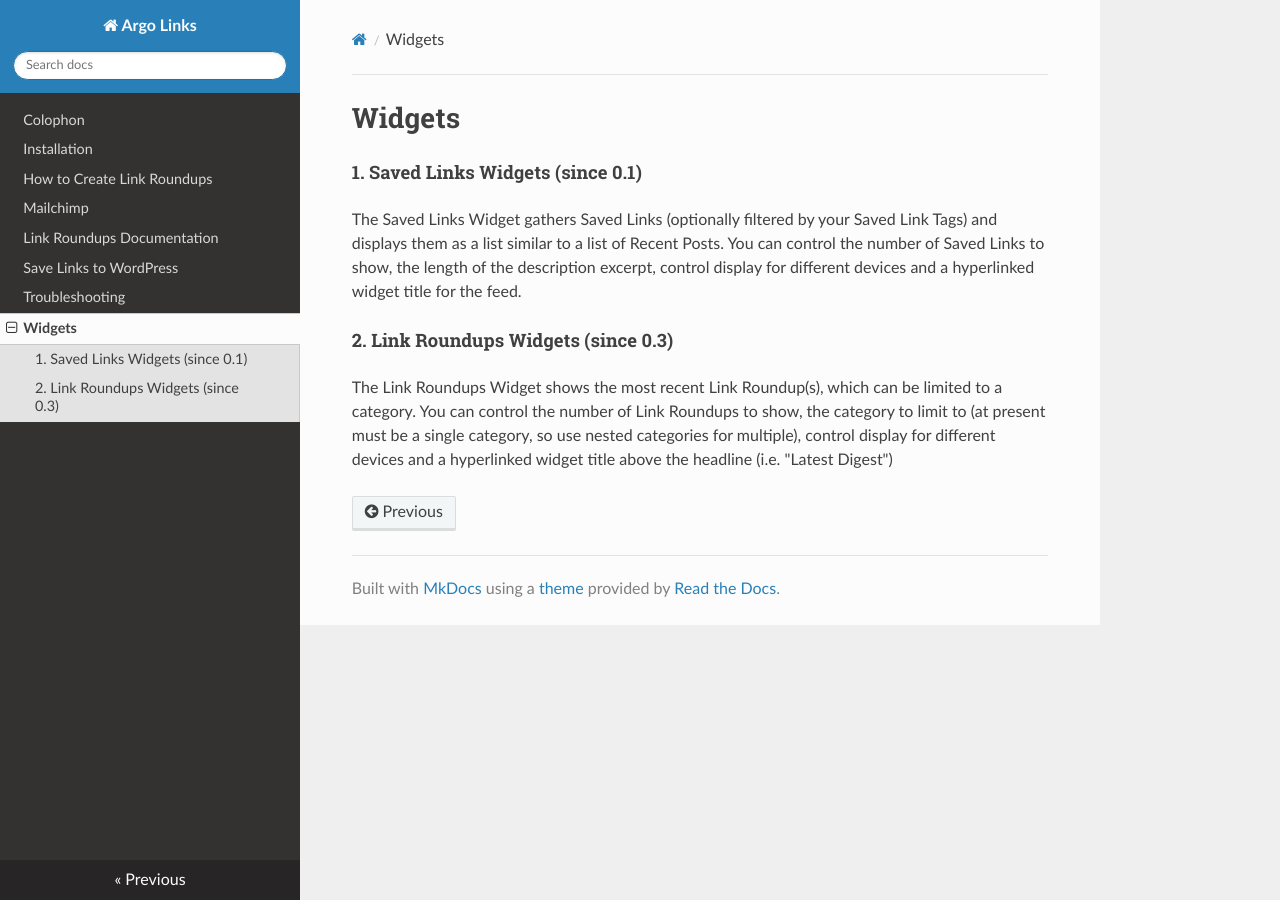
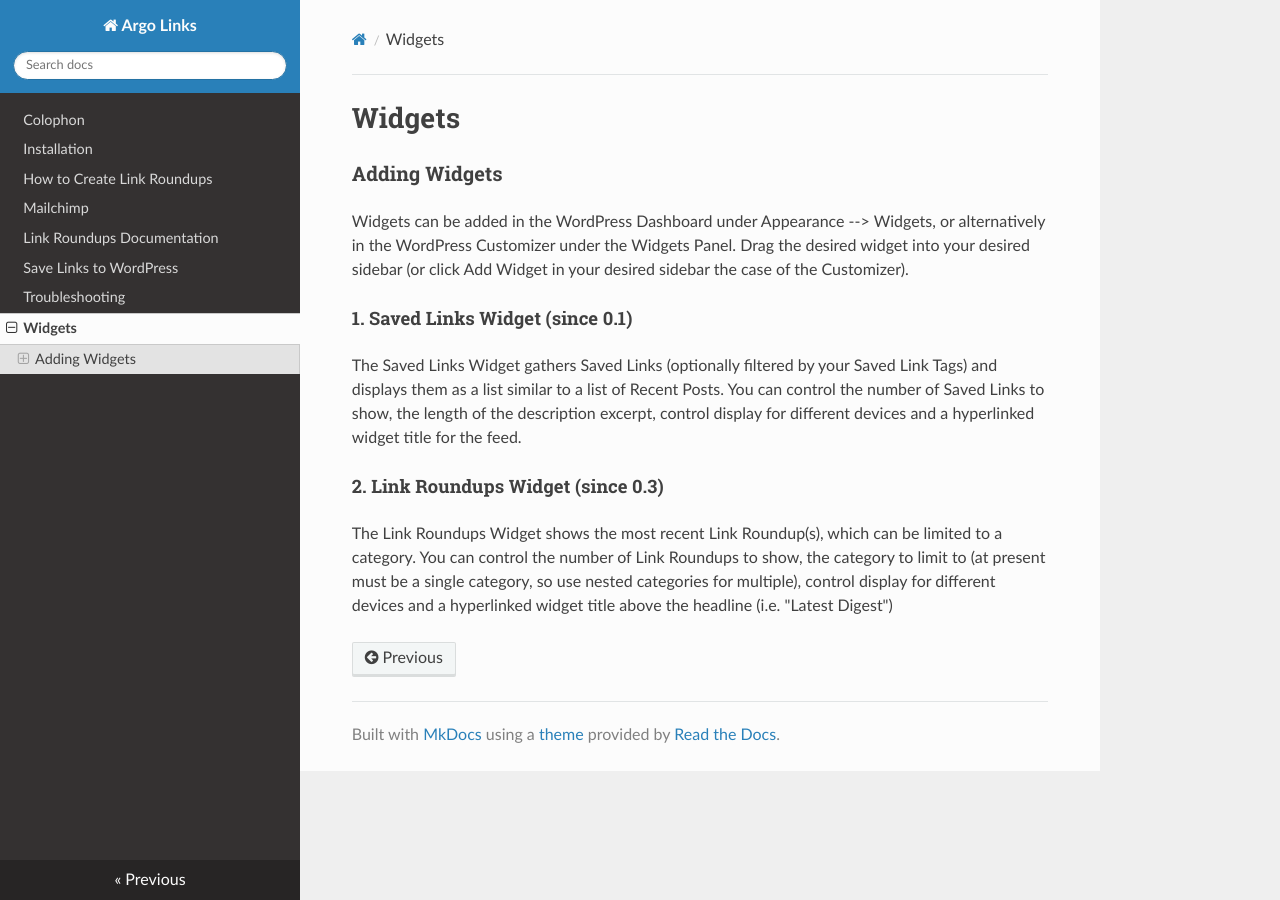
Before and after one commit to INN/link-roundups, an MkDocs documentation site: the page built from docs/widgets.md, in a window 1280 px wide. Built offline with MkDocs 1.6.1, drawn with Linux system fonts in a browser that asks for light colours; nearby versions of some CDN libraries.

Commit message:
add wp widgets explainer

```diff
--- a/docs/widgets.md
+++ b/docs/widgets.md
@@ -1,9 +1,13 @@
 # Widgets
 
-#### 1. Saved Links Widgets (since 0.1)
+### Adding Widgets
+
+Widgets can be added in the WordPress Dashboard under Appearance --> Widgets, or alternatively in the WordPress Customizer under the Widgets Panel. Drag the desired widget into your desired sidebar (or click Add Widget in your desired sidebar the case of the Customizer).
+
+#### 1. Saved Links Widget (since 0.1)
 
 The Saved Links Widget gathers Saved Links (optionally filtered by your Saved Link Tags) and displays them as a list similar to a list of Recent Posts. You can control the number of Saved Links to show, the length of the description excerpt, control display for different devices and a hyperlinked widget title for the feed.
 
-#### 2. Link Roundups Widgets (since 0.3)
+#### 2. Link Roundups Widget (since 0.3)
 
 The Link Roundups Widget shows the most recent Link Roundup(s), which can be limited to a category. You can control the number of Link Roundups to show, the category to limit to (at present must be a single category, so use nested categories for multiple), control display for different devices and a hyperlinked widget title above the headline (i.e. "Latest Digest")
```
